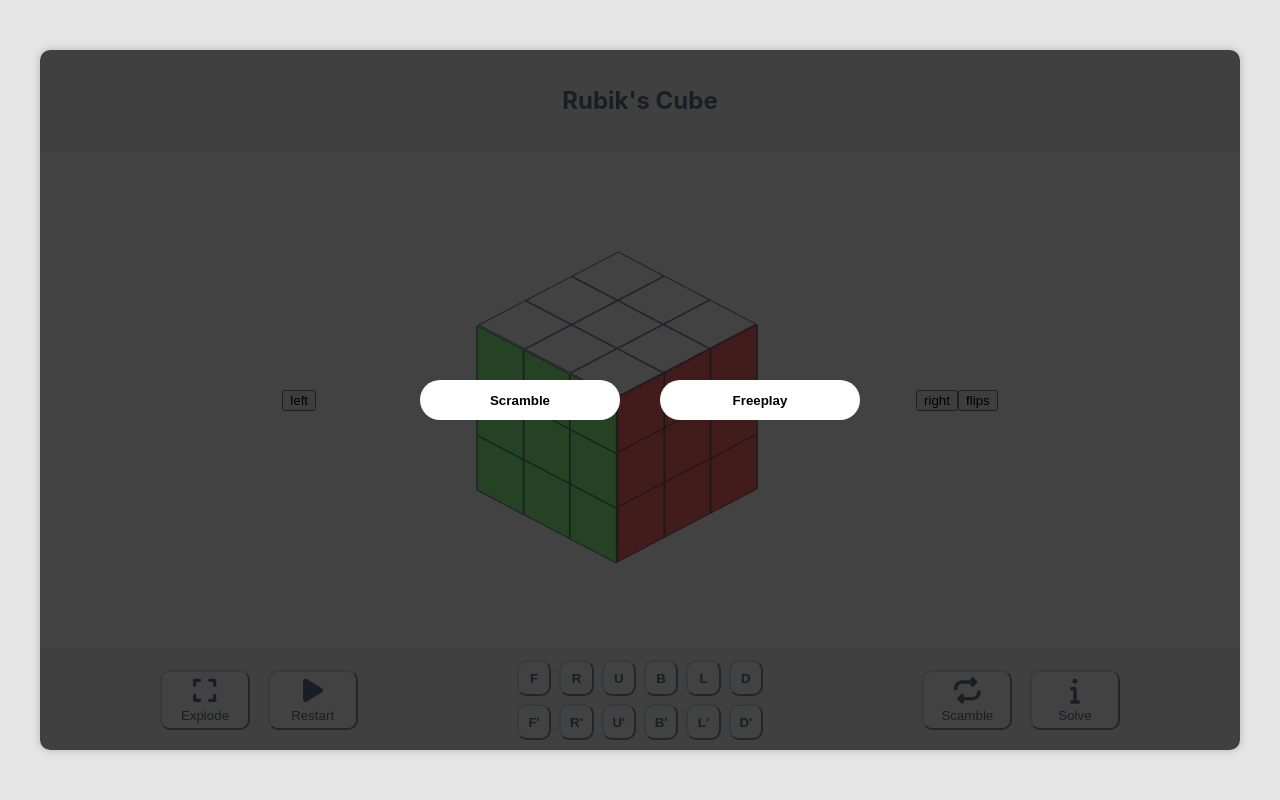
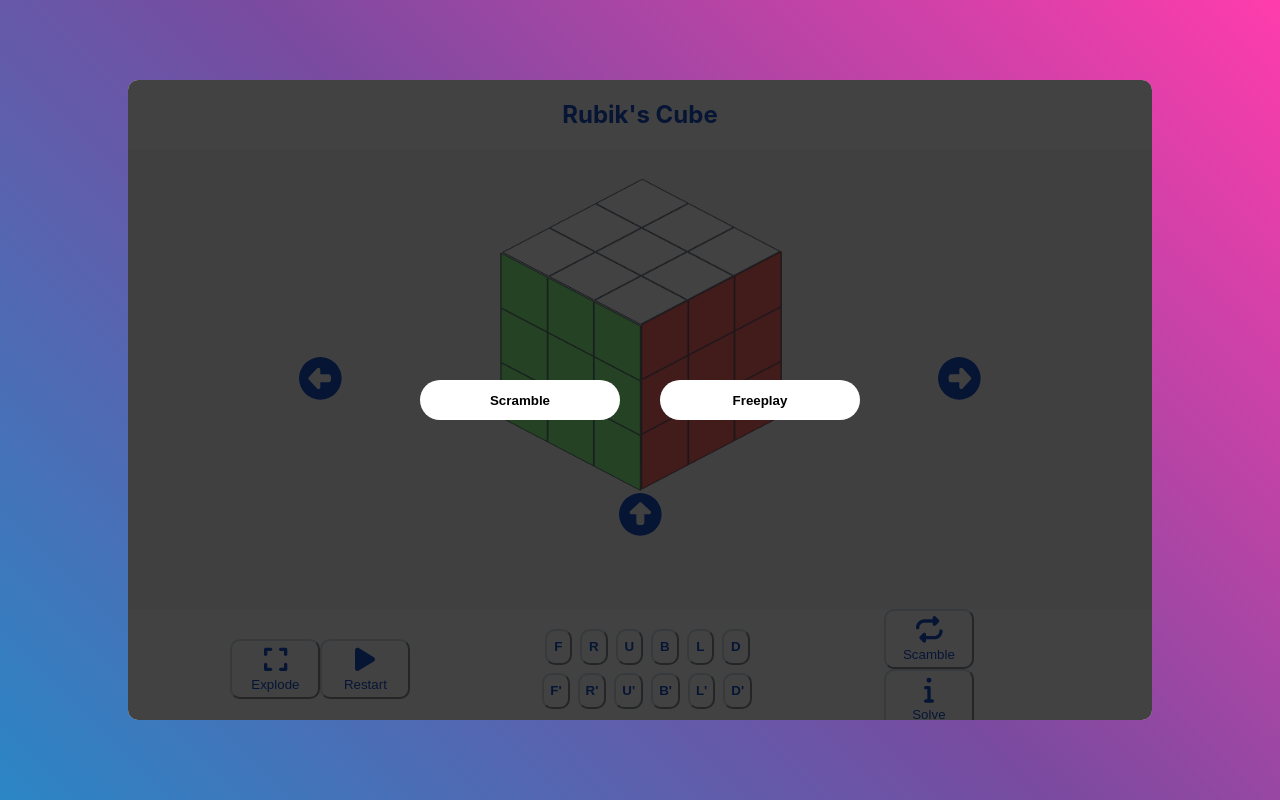
Before and after one commit to RahimUddinMsc/Rubik-Cube, a React (Create React App) app: page / in a window 1280 px wide. Built offline with nearby package versions, Linux system fonts and the light colour scheme.

Commit message:
css improvements

```diff
--- a/src/App.css
+++ b/src/App.css
@@ -2,11 +2,30 @@
   box-sizing: border-box;
 }
 
+html{
+  background-color: #FF3CAC;
+  background-image: linear-gradient(225deg, #FF3CAC 0%, #784BA0 50%, #2B86C5 100%);
+  overflow: auto;
+  height: 100%;
+  width: 100%;
+}
+
 body{
+  height: 100%;
+  width: 100%;
   overflow: auto;
 }
 
+#root{
+  height: 100%;
+  width: 100%;
+  display: flex;
+  justify-content: center;
+  align-items: center;
+}
+
 .App {
+  height: 100%;
   text-align: center;
 }
 
--- a/src/components/DefaultCube.tsx
+++ b/src/components/DefaultCube.tsx
@@ -4,13 +4,19 @@ import IRubikCube from "../interfaces/IRubikCube";
 import style from './../css/defaultCube.module.css';
 import CubePanels from "./CubePanels";
 import './../css/defaultCube.module.css';
+import { FontAwesomeIcon } from "@fortawesome/react-fontawesome";
+import { faCircleRight, faCircleLeft, faCircleUp } from '@fortawesome/free-solid-svg-icons'
+
+
 
 const DefaultCube = ({rubikCube}: {rubikCube: IRubikCube}) => {
     const rubikHandler = useDefaultCubeView(rubikCube);
     const rubikViewHandler = rubikHandler.view();
 
     return <>
-        <button onClick={() => rubikHandler.rotateCube(Direction.ANTICLOCKWISE)}>left</button>
+        <button className={style.default_cube_action_btn} onClick={() => rubikHandler.rotateCube(Direction.ANTICLOCKWISE)}>
+            <FontAwesomeIcon icon={faCircleLeft} size='2x' />
+        </button>
 
         <div id="default_cube_container" className={style.default_cube_container}>
             <div className={style.default_cube_modifier}>
@@ -28,8 +34,13 @@ const DefaultCube = ({rubikCube}: {rubikCube: IRubikCube}) => {
             </div>
         </div>
 
-        <button onClick={() => rubikHandler.rotateCube(Direction.CLOCKWISE)}>right</button>
-        <button onClick={() => rubikHandler.setFlipped(!rubikHandler.flipped)}>flips</button>
+        <button className={style.default_cube_action_btn} onClick={() => rubikHandler.rotateCube(Direction.CLOCKWISE)}>
+            <FontAwesomeIcon icon={faCircleRight} size='2x' />
+        </button>
+
+        <button className={`${style.default_cube_action_btn} ${style.cube_action_flip_btn}`} onClick={() => rubikHandler.setFlipped(!rubikHandler.flipped)}>
+            <FontAwesomeIcon icon={faCircleUp} size='2x' />
+        </button>
     </>
 }
 
--- a/src/css/cubeAction.module.css
+++ b/src/css/cubeAction.module.css
@@ -13,7 +13,7 @@
     justify-content: space-evenly;
     background: rgb(255 255 255);
     border-color: rgb(211, 224, 233);
-    color: rgb(100, 116, 139);
+    color: rgb(24, 80, 203) ;
     border-radius: 10px;
     height: 60px;
     width: 90px;
@@ -67,7 +67,7 @@
     left: -20px;
     width: 220px;
     background:  rgb(221, 231, 245);
-    color: rgb(100, 116, 139);;
+    color: rgb(24, 80, 203) ;
     border-radius: 10px;
     padding: 8px 20px;
 }
@@ -81,7 +81,7 @@
     font-weight: bold;
     background: rgb(255 255 255);
     border-color: rgb(211, 224, 233);
-    color: rgb(100, 116, 139);
+    color: rgb(24, 80, 203) ;
     transition: 0.25s ease-in;
     cursor: pointer;
 }
--- a/src/css/defaultCube.module.css
+++ b/src/css/defaultCube.module.css
@@ -3,8 +3,9 @@
     display: flex;
     justify-content: center;
     align-items: center;
-    height: 400px;
+    height: 500px;
     width: 600px;
+    margin-top: -40px;
 }
 
 .default_cube_modifier{
@@ -57,3 +58,29 @@
 .default_cube_top_rotated_back{
     transform: rotate(-60deg) skewY(30deg) scaleY(1.16);
 }
+
+
+.default_cube_action_btn{
+    background: none;
+    outline: none;
+    border: none;
+    transform: scale(1.6);
+    cursor: pointer;
+    animation: 2s ease-in;
+}
+
+.default_cube_action_btn svg{
+    color: rgb(24, 80, 203) ;
+    animation: 0.5s ease-in;
+}
+
+.default_cube_action_btn svg:hover{
+    color: black;
+    transform: scale(1.2);
+}
+
+
+.cube_action_flip_btn{
+    position: absolute;
+    bottom: 80px;
+}
--- a/src/css/rubiks.module.css
+++ b/src/css/rubiks.module.css
@@ -3,12 +3,11 @@
     display: flex;
     flex-direction: column;
     justify-content: space-around;
-    width: 1200px;
-    height: 700px;
-    background: white;
+    width: 80%;
+    height: 80%;
+    background: rgb(248, 248, 248);
     border-radius: 10px;
-    box-shadow: 0px 0px 7px 1px #bdbdbd;
-    overflow: hidden;
+    overflow: auto;
 }
 
 .rubiks_container_header{
@@ -17,8 +16,8 @@
     align-items: center;
     height: 160px;
     width: 100%;
-    background: rgb(248, 248, 248);
-    color: rgb(100, 116, 139);
+    background:white;
+    color: rgb(24, 80, 203) ;
 }
 
 .rubiks_container_cube{
@@ -67,7 +66,7 @@
     justify-content: center;
     height: 160px;
     width: 100%;
-    background: rgb(248, 248, 248);
+    background:white;
 }
 
 .rubiks_cube_panel{
--- a/src/hooks/useDefaultCubeView.ts
+++ b/src/hooks/useDefaultCubeView.ts
@@ -21,7 +21,7 @@ const useDefaultCubeView = (rubikCube: IRubikCube) => {
     }
 
     const rubikViewMap = new Map([
-        [0, {front: rubikCube.front, right: flipped ? rubikCube.left : rubikCube.right , topViewRotation: 'default_cube_top_rotated_right'}],
+        [0, {front: rubikCube.front, right: flipped ? rubikCube.left : rubikCube.right, topViewRotation: 'default_cube_top_rotated_right'}],
         [1, {front: flipped ? rubikCube.left : rubikCube.right, right: rubikCube.back, topViewRotation: 'default_cube_top_rotated_left'}],
         [2, {front: rubikCube.back, right: flipped ? rubikCube.right : rubikCube.left, topViewRotation: 'default_cube_top_rotated_top'}],
         [3, {front: flipped ? rubikCube.right : rubikCube.left, right: rubikCube.front, topViewRotation: 'default_cube_top_rotated_back'}]
```
